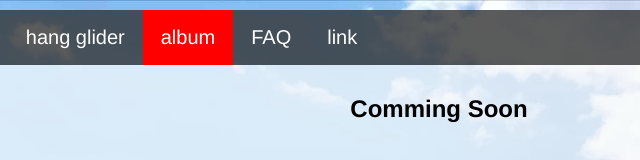
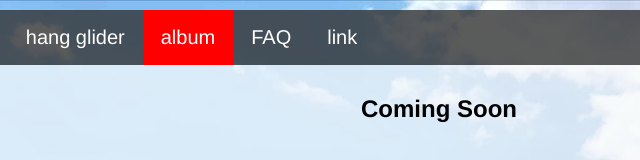
Before and after one commit to frwvkn/falsada_site, a plain HTML site: page album/album.html in a window 1280 px wide. Shown: the top 160 px of the page, 201-841 px from the left. Drawn offline with Linux system fonts and the light colour scheme.

Commit message:
coming soon

```diff
--- a/album/album.html
+++ b/album/album.html
@@ -18,7 +18,7 @@
       </ul>
     </div>
     <div id = "main">
-      <h2>Comming Soon</h2>
+      <h2>Coming Soon</h2>
       <br clear="left">
       <img src="../image/takaoka.jpg" align = "center" width="350px" >
       <img src="../image/minou1.jpg" align = "center" width="350px" >
```
